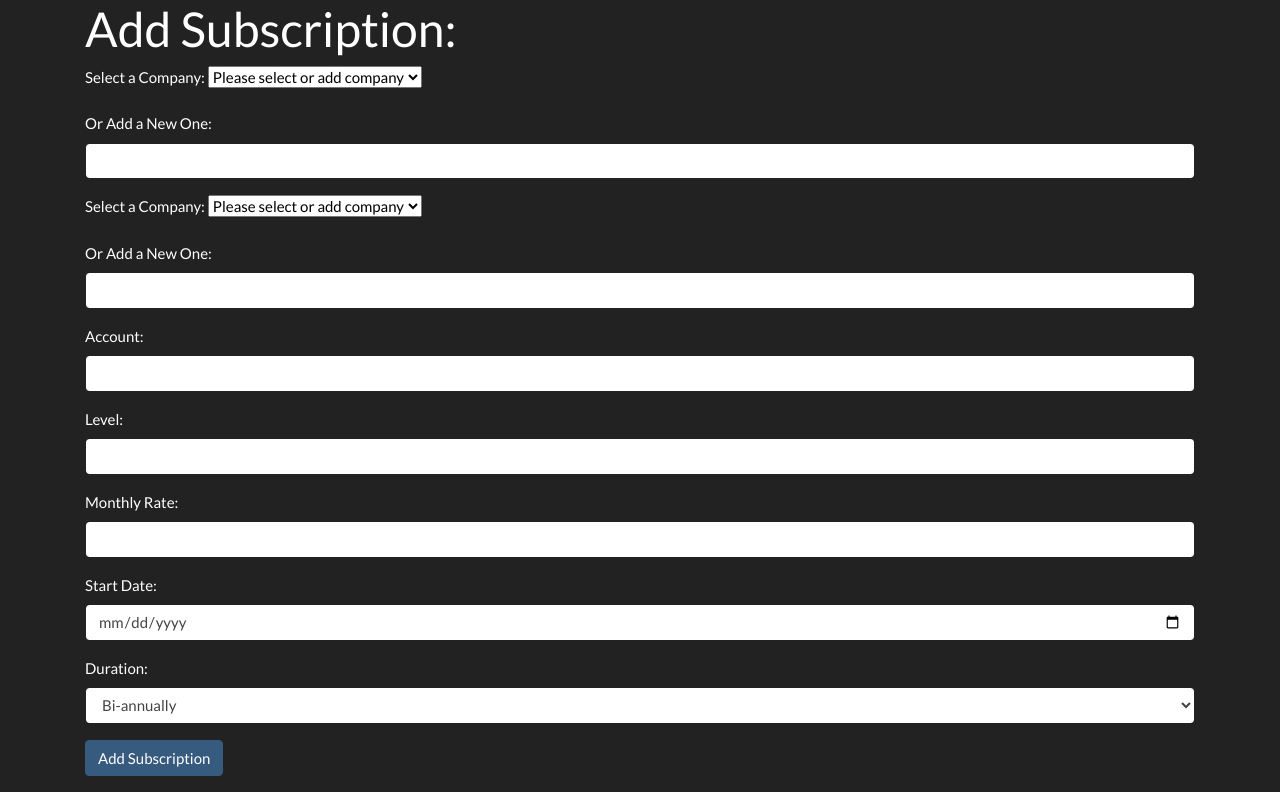
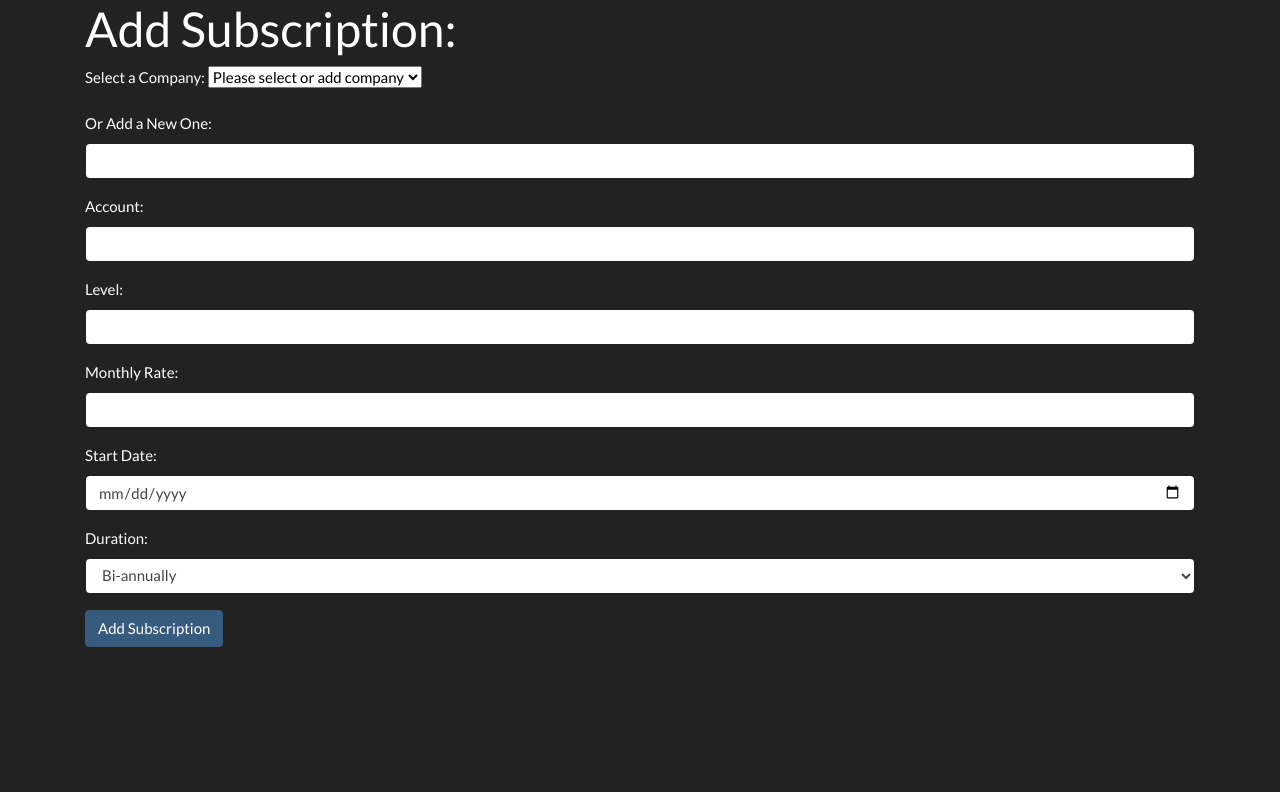
Before and after one commit to mei-manzo/Group-Project, a Django app: template group_app/templates/add_subscription.html in a window 1280 px wide. Shown: the part 82-874 px from the top of the page. After the commit the page ends 729 px from the top, so only its background shows below. Run offline with Django 3.2, Linux system fonts and the light colour scheme; the template is opened without the code that fills it: values that come from a table or form of the project are taken from there, others are empty; data comes from the database, SQL or seed files in the repository; some libraries are stand-ins or nearby versions.

Commit message:
merged changes

```diff
--- a/group_app/templates/add_subscription.html
+++ b/group_app/templates/add_subscription.html
@@ -51,22 +51,6 @@
         <form action="/process_add_subscription" method="POST">
             {% csrf_token %}
 
-
-
-
-            <div class="form-group">
-                <label for='company_id'>Select a Company:</label>
-                <select name="company_id">
-                    <option value="-1">Please select or add company</option>
-                    {% for company in all_companies %}
-                        <option value="{{ company.id }}">{{ company.company_name }}</option>
-                    {% endfor %}
-                </select>
-            </div>
-            <div class="form-group">
-                <label for='company_name'>Or Add a New One:</label>
-                <input type="text" name="company_name" id='company_name' class='form-control'>
-            </div>
             <div class="form-group">
                 <label for='company_id'>Select a Company:</label>
                 <select name="company_id">
--- a/group_app/views.py
+++ b/group_app/views.py
@@ -22,6 +22,9 @@ photo_company ={
     'Amazon': 'https://logos-world.net/wp-content/uploads/2021/02/Amazon-Prime-Video-Logo-700x394.png',
     'Hulu': 'https://assetshuluimcom-a.akamaihd.net/h3o/facebook_share_thumb_default_hulu.jpg'
 }
+
+default_companies = ['Amazon', 'Pandora', 'Hulu', 'Planet Fitness',"Sam's Club", 'YouTube', 'Masterclass','Disney+','P.volve', 'Netflix', "Annie's Creative Studio",'Philo', 'Scribd', 'Apple News+', 'Blinkist', 'Wondium', 'Kindle Unlimited', 'Epic!', 'Amazon Music Unlimited', 'Goddess Provisions Moon Wisdom']
+
 def index(request):
     return render(request, "index.html")
 
@@ -250,7 +253,8 @@ def process_add_subscription(request):
             #     date_plus_time = None
 
             # gets or creates company to be subscribed to
-            if request.POST['company_id'] == "-1":
+            # if request.POST['company_id'] == "-1":
+            if request.POST['company_name'] not in default_companies:
                 this_company = Company.objects.create(
                     company_name = request.POST['company_name']
                 )
```
